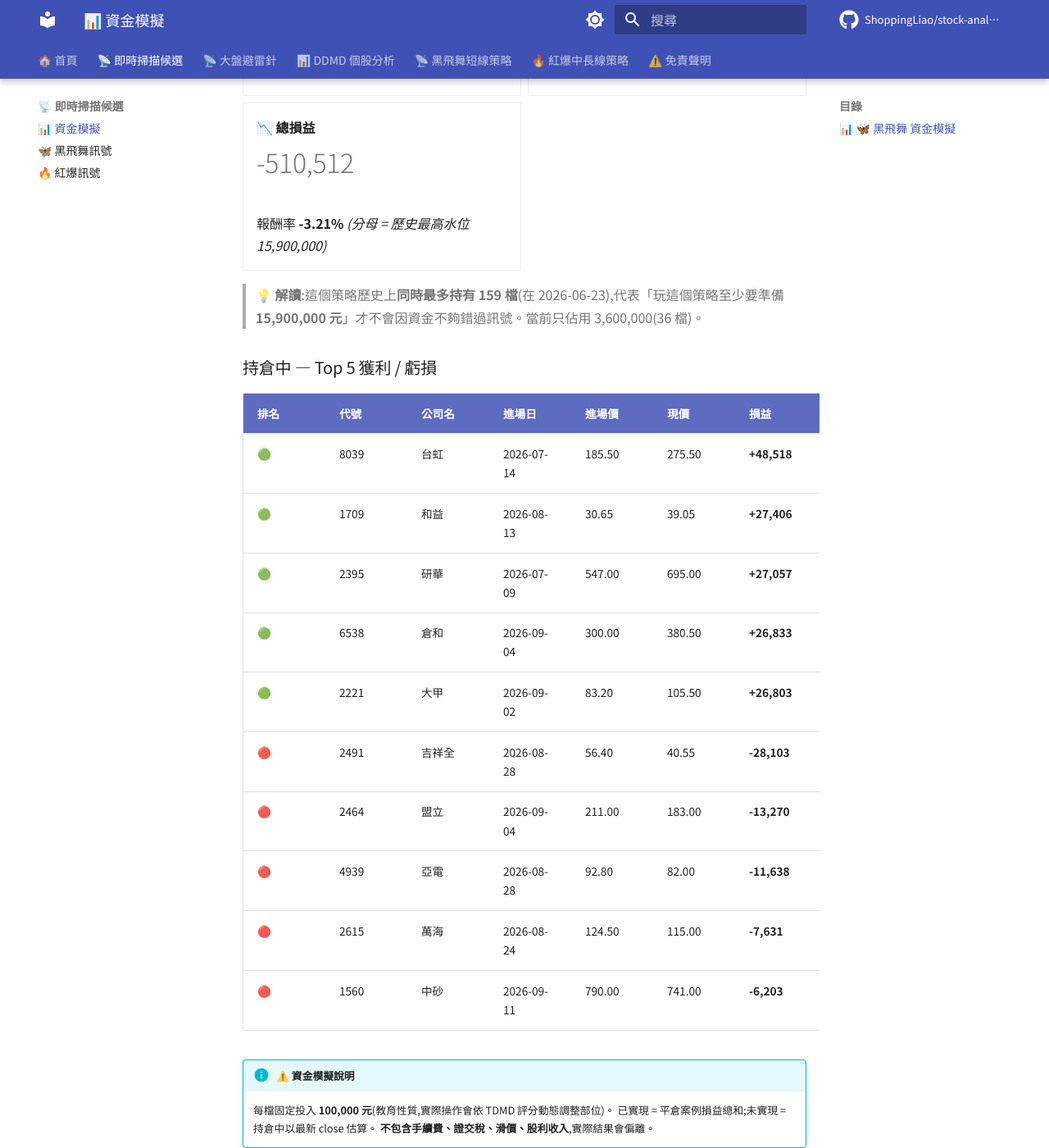
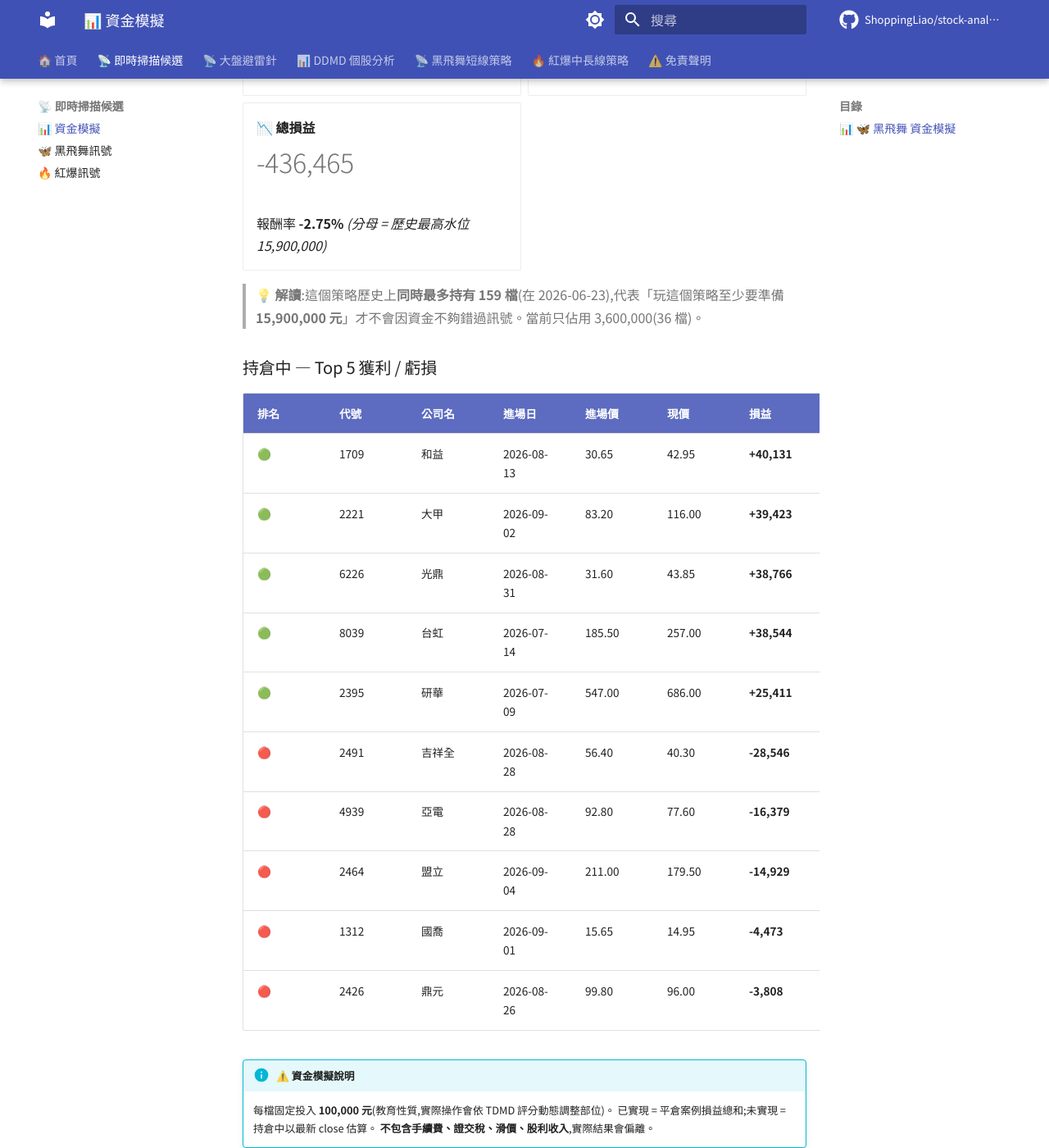
Before and after one commit to ShoppingLiao/stock-analysis-public, an MkDocs documentation site: the page built from docs/signals_capital.md, in a window 1280 px wide and 1400 px high, scrolled down 2260 px. Shown: the whole window at 82% size. Built offline with MkDocs 1.6.1 and Material for MkDocs 9.7.7, drawn with Linux system fonts in a browser that asks for light colours; comment, search, counter and statistics services are not loaded; some of the changed text lies outside the part shown.

Commit message:
docs(signals): update BB + RB + capital (2026-09-17)

```diff
--- a/docs/signals_capital.md
+++ b/docs/signals_capital.md
@@ -53,11 +53,11 @@
 
 | 排名 | 代號 | 公司名 | 進場日 | 進場價 | 現價 | 損益 | 損益% |
 |------|------|--------|--------|--------|------|------|-------|
-| 🟢 | 2221 | 大甲 | 2026-09-14 | 91.70 | 105.50 | **+15,049** | **+15.05%** |
-| 🟢 | 2801 | 彰銀 | 2026-09-10 | 26.85 | 28.90 | **+7,635** | **+7.64%** |
-| 🟢 | 2892 | 第一金 | 2026-09-08 | 37.75 | 40.00 | **+5,960** | **+5.96%** |
-| 🟢 | 2887 | 台新新光金 | 2026-09-10 | 42.05 | 44.40 | **+5,589** | **+5.59%** |
-| 🟢 | 6214 | 精誠 | 2026-08-27 | 182.00 | 191.00 | **+4,945** | **+4.95%** |
+| 🟢 | 2221 | 大甲 | 2026-09-14 | 91.70 | 116.00 | **+26,499** | **+26.50%** |
+| 🟢 | 2801 | 彰銀 | 2026-09-10 | 26.85 | 29.60 | **+10,242** | **+10.24%** |
+| 🟢 | 2892 | 第一金 | 2026-09-08 | 37.75 | 40.75 | **+7,947** | **+7.95%** |
+| 🟢 | 6214 | 精誠 | 2026-08-27 | 182.00 | 193.00 | **+6,044** | **+6.04%** |
+| 🟢 | 2884 | 玉山金 | 2026-09-10 | 44.95 | 47.30 | **+5,228** | **+5.23%** |
 
 !!! info "⚠️ 資金模擬說明"
     每檔固定投入 **100,000 元**(教育性質,實際操作會依 TDMD 評分動態調整部位)。
@@ -92,15 +92,15 @@
 
 -   **🟡 未實現損益**
 
-    # +246,007
+    # +320,055
 
     持倉 36 檔(現價 vs 進場價)
 
 -   **📉 總損益**
 
-    # -510,512
+    # -436,465
 
-    報酬率 **-3.21%** _(分母 = 歷史最高水位 15,900,000)_
+    報酬率 **-2.75%** _(分母 = 歷史最高水位 15,900,000)_
 
 </div>
 
@@ -110,16 +110,16 @@
 
 | 排名 | 代號 | 公司名 | 進場日 | 進場價 | 現價 | 損益 | 損益% |
 |------|------|--------|--------|--------|------|------|-------|
-| 🟢 | 8039 | 台虹 | 2026-07-14 | 185.50 | 275.50 | **+48,518** | **+48.52%** |
-| 🟢 | 1709 | 和益 | 2026-08-13 | 30.65 | 39.05 | **+27,406** | **+27.41%** |
-| 🟢 | 2395 | 研華 | 2026-07-09 | 547.00 | 695.00 | **+27,057** | **+27.06%** |
-| 🟢 | 6538 | 倉和 | 2026-09-04 | 300.00 | 380.50 | **+26,833** | **+26.83%** |
-| 🟢 | 2221 | 大甲 | 2026-09-02 | 83.20 | 105.50 | **+26,803** | **+26.80%** |
-| 🔴 | 2491 | 吉祥全 | 2026-08-28 | 56.40 | 40.55 | **-28,103** | **-28.10%** |
-| 🔴 | 2464 | 盟立 | 2026-09-04 | 211.00 | 183.00 | **-13,270** | **-13.27%** |
-| 🔴 | 4939 | 亞電 | 2026-08-28 | 92.80 | 82.00 | **-11,638** | **-11.64%** |
-| 🔴 | 2615 | 萬海 | 2026-08-24 | 124.50 | 115.00 | **-7,631** | **-7.63%** |
-| 🔴 | 1560 | 中砂 | 2026-09-11 | 790.00 | 741.00 | **-6,203** | **-6.20%** |
+| 🟢 | 1709 | 和益 | 2026-08-13 | 30.65 | 42.95 | **+40,131** | **+40.13%** |
+| 🟢 | 2221 | 大甲 | 2026-09-02 | 83.20 | 116.00 | **+39,423** | **+39.42%** |
+| 🟢 | 6226 | 光鼎 | 2026-08-31 | 31.60 | 43.85 | **+38,766** | **+38.77%** |
+| 🟢 | 8039 | 台虹 | 2026-07-14 | 185.50 | 257.00 | **+38,544** | **+38.54%** |
+| 🟢 | 2395 | 研華 | 2026-07-09 | 547.00 | 686.00 | **+25,411** | **+25.41%** |
+| 🔴 | 2491 | 吉祥全 | 2026-08-28 | 56.40 | 40.30 | **-28,546** | **-28.55%** |
+| 🔴 | 4939 | 亞電 | 2026-08-28 | 92.80 | 77.60 | **-16,379** | **-16.38%** |
+| 🔴 | 2464 | 盟立 | 2026-09-04 | 211.00 | 179.50 | **-14,929** | **-14.93%** |
+| 🔴 | 1312 | 國喬 | 2026-09-01 | 15.65 | 14.95 | **-4,473** | **-4.47%** |
+| 🔴 | 2426 | 鼎元 | 2026-08-26 | 99.80 | 96.00 | **-3,808** | **-3.81%** |
 
 !!! info "⚠️ 資金模擬說明"
     每檔固定投入 **100,000 元**(教育性質,實際操作會依 TDMD 評分動態調整部位)。
@@ -146,21 +146,21 @@
 
 -   **🟢 已實現損益**
 
-    # -170,247
+    # -169,303
 
-    BB +586,273 + RB -756,519
+    BB +587,216 + RB -756,519
 
 -   **🟡 未實現損益**
 
-    # +291,766
+    # +391,823
 
-    BB +45,758 + RB +246,007
+    BB +71,768 + RB +320,055
 
 -   **📈 總損益**
 
-    # +121,519
+    # +222,520
 
-    報酬率 **+0.53%** _(分母 = 兩策略歷史最高水位)_
+    報酬率 **+0.98%** _(分母 = 兩策略歷史最高水位)_
 
 </div>
 
```
Also changed, not shown: other parts of docs/signals_capital.md (+4 -4 lines), docs/signals_black_butterfly.md (+24 -14 lines), docs/signals_red_burst.md (+5 -1 lines).
